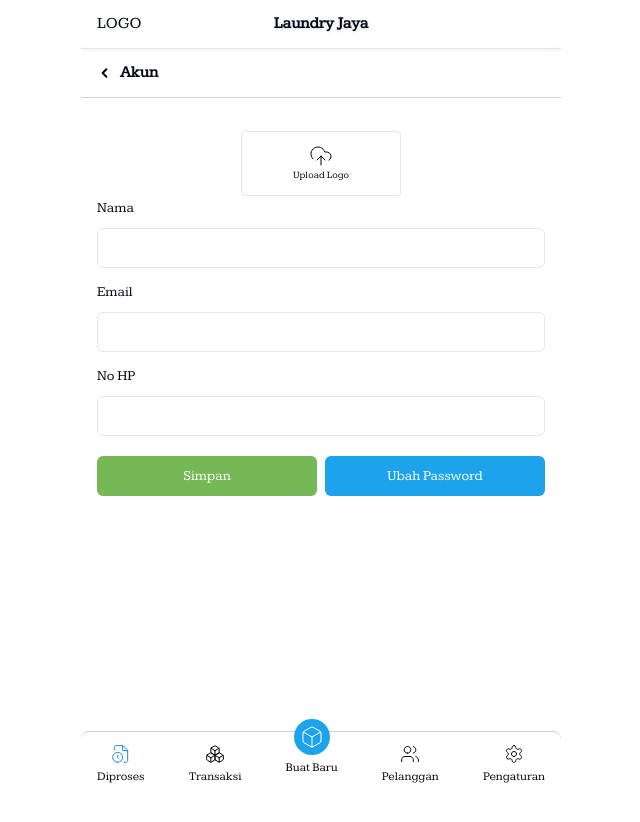
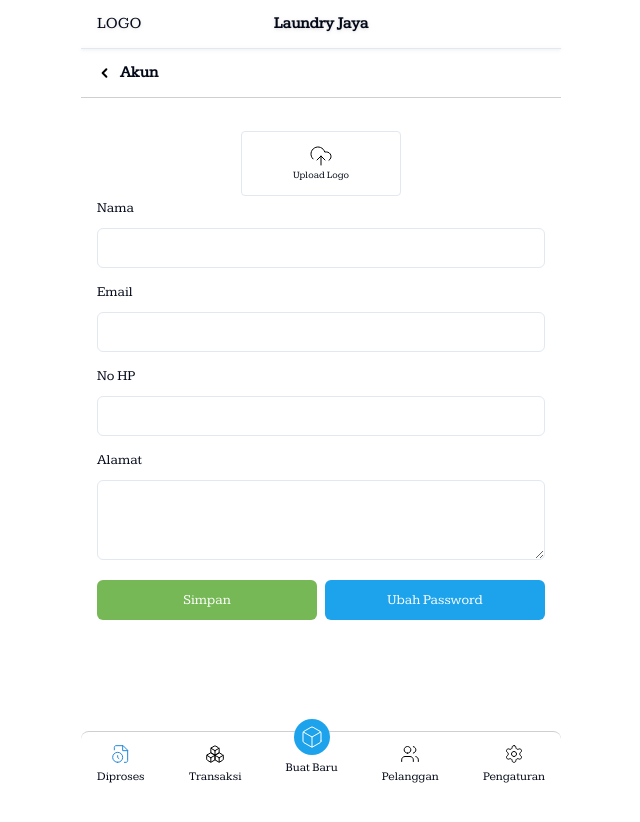
Before and after one commit to laundryapps123/merchant-app-fe, a React (Vite) app: page /settings/account in a window 1280 px wide. Shown: the top 822 px of the page, without its empty margins (319-959 px from the left). Built offline with nearby package versions, Linux system fonts and the light colour scheme.

Commit message:
feat: add address field

```diff
--- a/src/pages/settings/settingAccount.tsx
+++ b/src/pages/settings/settingAccount.tsx
@@ -27,6 +27,7 @@ import getCroppedImg from "../../lib/cropImage";
 import uploadIcon from "../../assets/images/upload.svg";
 import * as VisuallyHidden from "@radix-ui/react-visually-hidden";
 import { DialogDescription } from "@radix-ui/react-dialog";
+import { Textarea } from "../../components/ui/textarea";
 
 interface ICroppedImageProps {
   imageSrc: string;
@@ -60,6 +61,7 @@ const SettingAccount = () => {
       .min(1, { message: "Email wajib diisi" })
       .email({ message: "Alamat email tidak valid" }),
     phoneNumber: z.string().min(1, { message: "No HP wajib diisi" }),
+    address: z.any(),
   });
 
   const form = useForm<z.infer<typeof formSchema>>({
@@ -69,6 +71,7 @@ const SettingAccount = () => {
       name: "",
       email: "",
       phoneNumber: "",
+      address: "",
     },
   });
 
@@ -202,7 +205,7 @@ const SettingAccount = () => {
             ></FormField>
           </div>
 
-          <div className="mb-5">
+          <div className="mb-3">
             <FormField
               control={form.control}
               name="phoneNumber"
@@ -212,6 +215,24 @@ const SettingAccount = () => {
 
                   <FormControl>
                     <Input id="phoneNumber" type="number" {...field} />
+                  </FormControl>
+
+                  <FormMessage />
+                </FormItem>
+              )}
+            ></FormField>
+          </div>
+
+          <div className="mb-5">
+            <FormField
+              control={form.control}
+              name="address"
+              render={({ field }) => (
+                <FormItem>
+                  <FormLabel>Alamat</FormLabel>
+
+                  <FormControl>
+                    <Textarea id="address" {...field} />
                   </FormControl>
 
                   <FormMessage />
```
